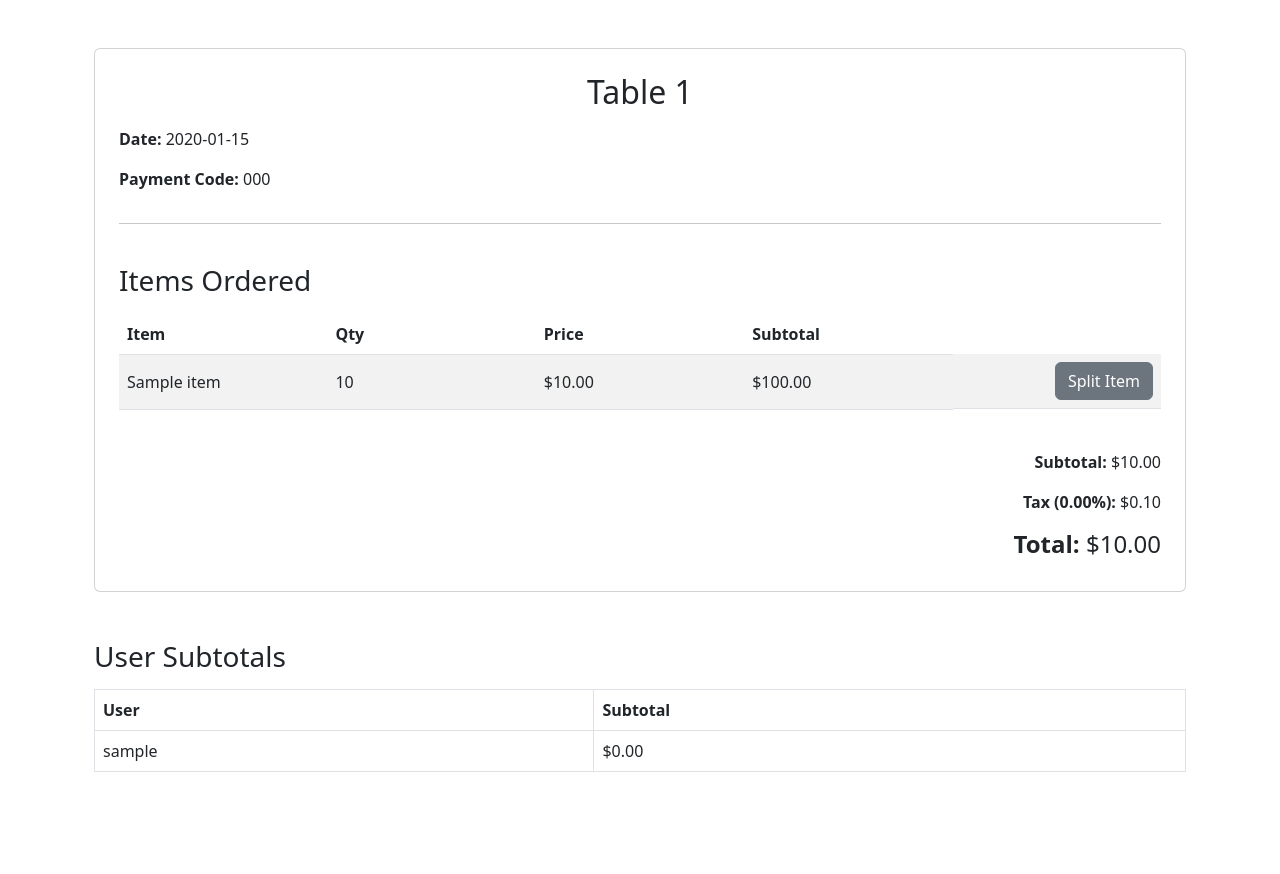
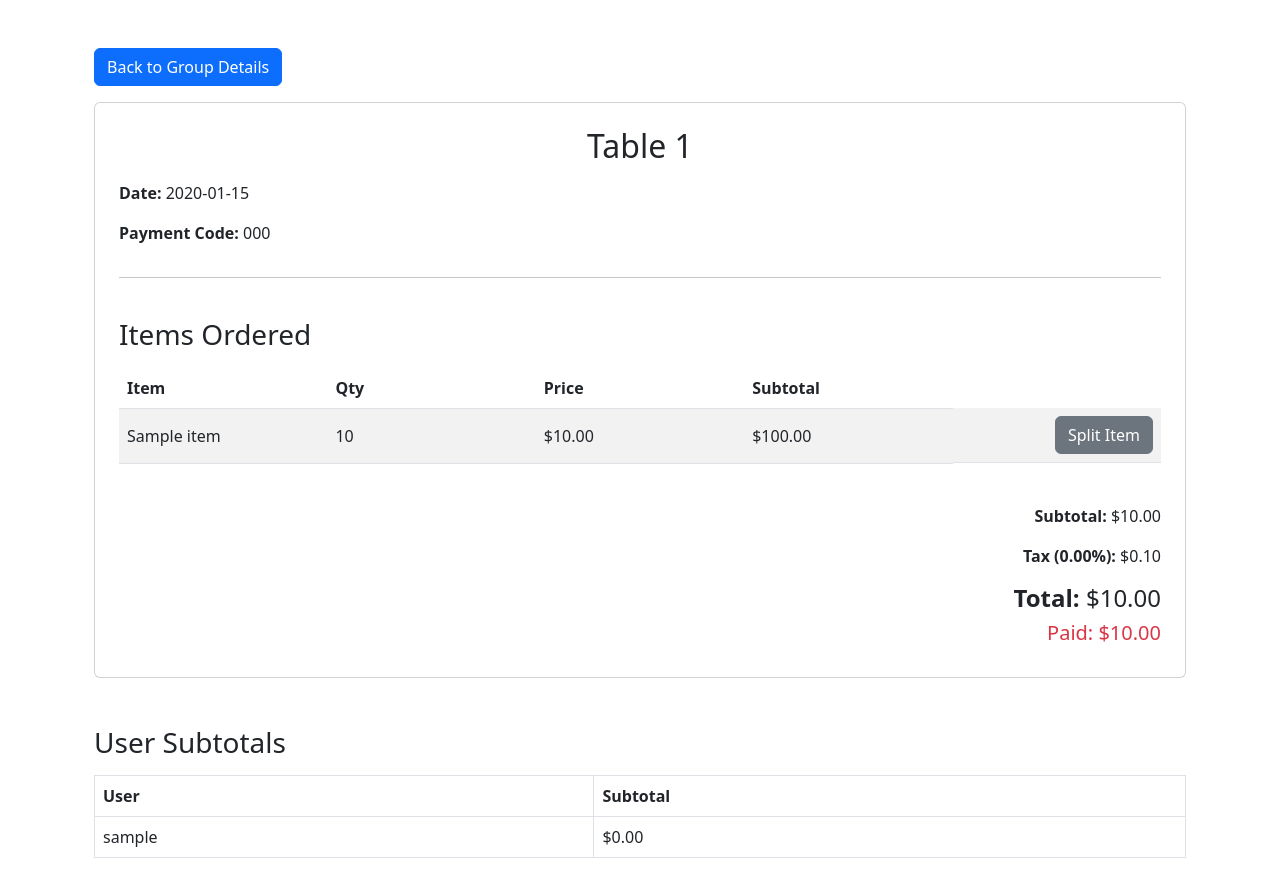
Before and after one commit to swe-students-fall2025/2-web-app-charlottes-web, a Flask app: template templates/customer/display_bill.html in a window 1280 px wide. Shown: the part 56-930 px from the top of the page. Before the commit the page ends 828 px from the top, so only its background shows below. Run offline with Flask 3, Linux system fonts and the light colour scheme; the template is opened without the code that fills it: most values are stand-ins (such as "Sample title", 1, 10 or a date in 2020).

Commit message:
Added a back button to group details

```diff
--- a/templates/customer/display_bill.html
+++ b/templates/customer/display_bill.html
@@ -4,9 +4,16 @@
 
 {% block content %}
 <div class="container mt-5">
+    <!-- Back Button -->
+    <div class="mb-3">
+        <a href="{{ url_for('customer.group_detail', group_id=group._id) }}" class="btn btn-primary">
+            Back to Group Details
+        </a>
+    </div>
+
     <div class="card p-4 mb-5">
         <h2 class="text-center mb-3">Table {{ bill.table_number }}</h2>
-        <p><strong>Date:</strong> {{ bill.created_at.date()}}</p>
+        <p><strong>Date:</strong> {{ bill.created_at.date() }}</p>
         <p><strong>Payment Code:</strong> {{ bill.session_code }}</p>
         <hr>
 
@@ -33,7 +40,6 @@
                             class="btn btn-secondary">
                             Split Item
                         </a>
-
                     </td>
                 </tr>
                 {% else %}
@@ -48,8 +54,10 @@
             <p><strong>Subtotal:</strong> ${{ "%.2f"|format(bill.subtotal) }}</p>
             <p><strong>Tax ({{ "%.2f"|format(tax) }}%):</strong> ${{ "%.2f"|format(bill.subtotal * tax / 100) }}</p>
             <h4><strong>Total:</strong> ${{ "%.2f"|format(bill.subtotal + (bill.subtotal * tax / 100)) }}</h4>
+            <h5 class="text-danger">Paid: ${{ "%.2f"|format(bill.paid) }}</h5>
         </div>
     </div>
+
     <h3 class="mt-5 mb-3">User Subtotals</h3>
     <table class="table table-bordered fs-6">
         <thead>
```
